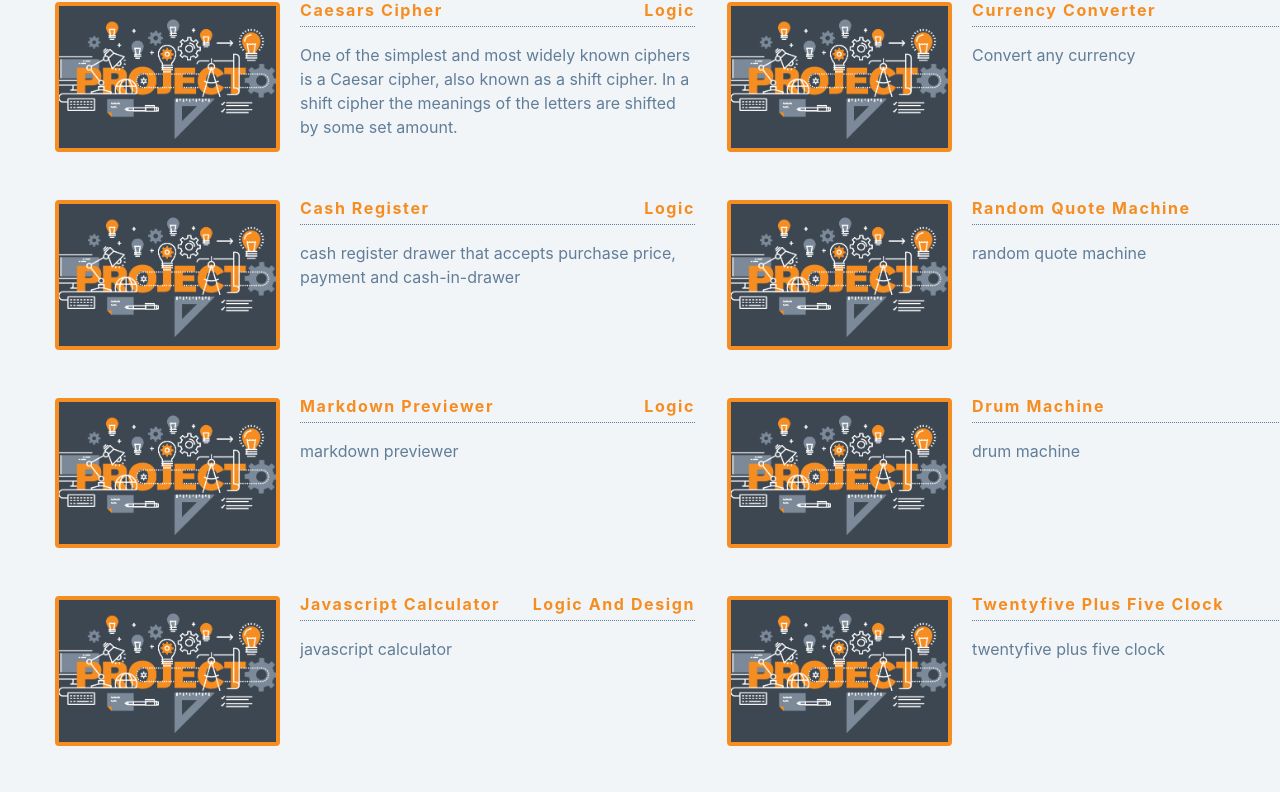
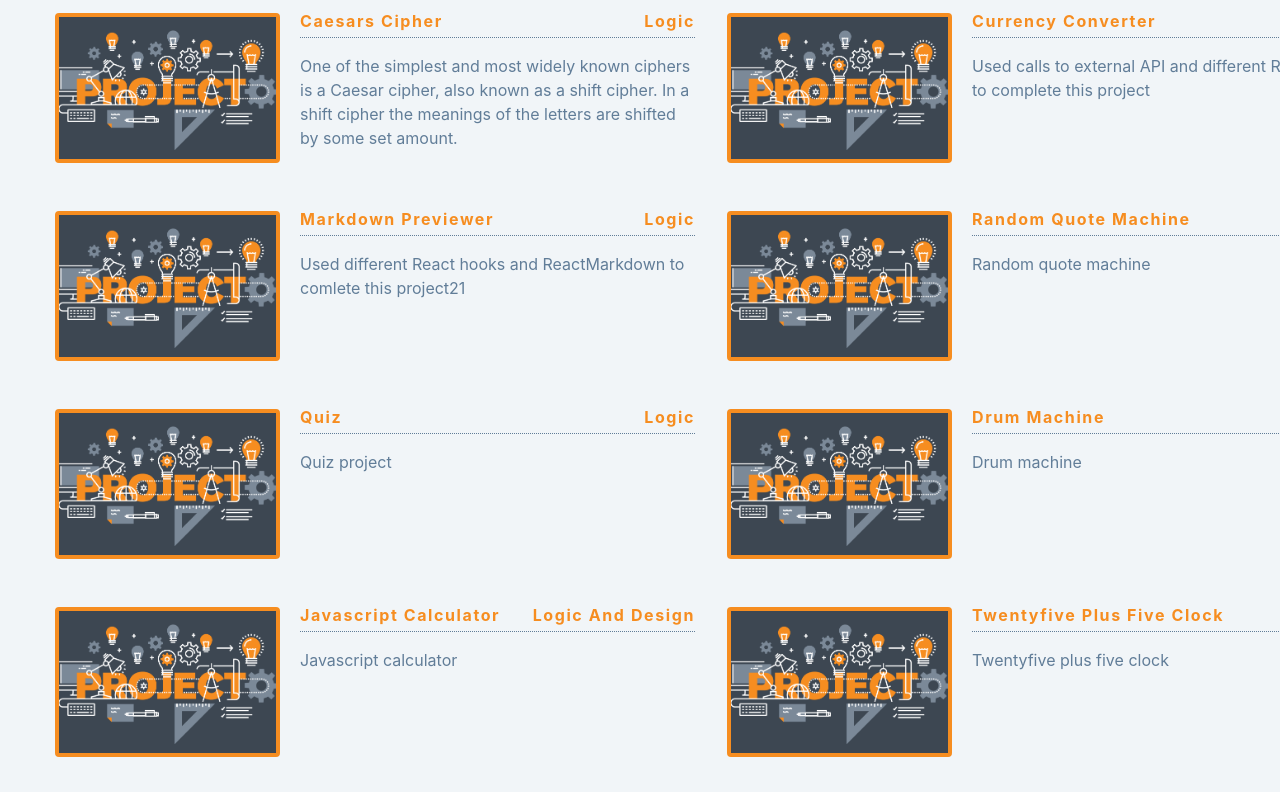
Before and after one commit to RomanDorosh/mini-projects-ReactJS, a React (Create React App) app: page / in a window 1280 px wide. Shown: the part 459-1251 px from the top of the page. Built offline with nearby package versions, Linux system fonts and the light colour scheme; no server answers.

Commit message:
Changes in project list, added some comments

```diff
--- a/src/App.jsx
+++ b/src/App.jsx
@@ -6,7 +6,6 @@ import PalindromeChecker from './pages/PalindromeChecker';
 import RomanNumeralConverter from "./pages/RomanNumeralConverter";
 import CaesarScipher from "./pages/CaesarScipher";
 import CurrencyConverter from "./pages/CurrencyConverter";
-import CashRegister from "./pages/CashRegister";
 import RandomQuoteMachine from "./pages/RandomQuoteMachine";
 import MarkdownPreviewer from "./pages/MarkdownPreviewer";
 import DrumMachine from "./pages/DrumMachine";
@@ -14,6 +13,7 @@ import JavascriptCalculator from "./pages/JavascriptCalculator";
 import TwentyfivePlusFiveClock from "./pages/TwentyfivePlusFiveClock";
 import SurveyForm from "./pages/SurveyForm";
 import ProductLandingPage from "./pages/ProductLandingPage";
+import Quiz from "./pages/Quiz";
 
 function App() {
   return (
@@ -25,7 +25,7 @@ function App() {
         <Route path="/romannumeralconverter" element={<RomanNumeralConverter />} />
         <Route path="/caesarscipher" element={<CaesarScipher />} />
         <Route path="/currencyconverter" element={<CurrencyConverter />} />
-        <Route path="/cashregister" element={<CashRegister />} />
+        <Route path="/quiz" element={<Quiz />} />
         <Route path="/randomquotemachine" element={<RandomQuoteMachine />} />
         <Route path="/markdownpreviewer" element={<MarkdownPreviewer />} />
         <Route path="/drummachine" element={<DrumMachine />} />
--- a/src/assets/data/projects.js
+++ b/src/assets/data/projects.js
@@ -4,7 +4,7 @@ const projects = [
     {
         id: 1,
         title: 'palindrome checker',
-        desc: "A palindrome is a word or sentence that's spelled the same way both forward and backward, ignoring punctuation, case, and spacing.",
+        desc: "A palindrome is a word or sentence that's spelled the same way both forward and backward, ignoring punctuation, case, and spacing. Used useEffect, useState, useRef React hooks and regular expression for complete this project",
         category: 'logic',
         img: image_project_01,
     },
@@ -25,63 +25,63 @@ const projects = [
     {
         id: 4,
         title: 'currency converter',
-        desc: 'Convert any currency',
+        desc: 'Used calls to external API and different React hooks to complete this project',
         category: 'logic',
         img: image_project_01,
     },
     {
         id: 5,
-        title: 'cash register',
-        desc: 'cash register drawer that accepts purchase price, payment and cash-in-drawer',
+        title: 'markdown previewer',
+        desc: 'Used different React hooks and ReactMarkdown to comlete this project21',
         category: 'logic',
         img: image_project_01,
     },
     {
         id: 6,
         title: 'random quote machine',
-        desc: 'random quote machine',
+        desc: 'Random quote machine',
         category: 'logic',
         img: image_project_01,
     },
     {
         id: 7,
-        title: 'markdown previewer',
-        desc: 'markdown previewer',
+        title: 'quiz',
+        desc: 'Quiz project',
         category: 'logic',
         img: image_project_01,
     },
     {
         id: 8,
         title: 'drum machine',
-        desc: 'drum machine',
+        desc: 'Drum machine',
         category: 'logic',
         img: image_project_01,
     },
     {
         id: 9,
         title: 'javascript calculator',
-        desc: 'javascript calculator',
+        desc: 'Javascript calculator',
         category: 'logic and design',
         img: image_project_01,
     },
     {
         id: 10,
         title: 'twentyfive plus five clock',
-        desc: 'twentyfive plus five clock',
+        desc: 'Twentyfive plus five clock',
         category: 'logic',
         img: image_project_01,
     },
     {
         id: 11,
         title: 'survey form',
-        desc: 'survey form',
+        desc: 'Survey form',
         category: 'design',
         img: image_project_01,
     },
     {
         id: 12,
         title: 'product landing page',
-        desc: 'product landing page',
+        desc: 'Product landing page',
         category: 'design',
         img: image_project_01,
     }
--- a/src/components/CurrencyConverter/CurrencyRow.jsx
+++ b/src/components/CurrencyConverter/CurrencyRow.jsx
@@ -8,6 +8,8 @@ const CurrencyRow = props => {
             <input type='number' value={amount} onChange={onChangeAmount}/>
             <select className='exchange-select' value={selectedCurrency} onChange={onChangeCurrency}>
                 {currencyOptions.map(option => (
+
+                    // the API data is an array with two elements, the first one the ISO code and the second one the currency name
                     <option key={option[0]} value={option}>{option[0]} - {option[1]}</option>
                 ))}
             </select>
--- a/src/pages/CurrencyConverter.jsx
+++ b/src/pages/CurrencyConverter.jsx
@@ -15,6 +15,7 @@ const CurrencyConverter = () => {
     const [amountInFromCurrency, setAmountInFromCurrency] = useState(true)
     const [ready, setReady] = useState(false)
 
+    // using simple logic to convert currencies instead of make API calls for every exchange
     let fromAmount, toAmount
     if (amountInFromCurrency) {
         fromAmount = amount
@@ -24,6 +25,7 @@ const CurrencyConverter = () => {
         fromAmount = amount / exchangeRate
     }
 
+    //get all currencies codes
     useEffect(() => {
        fetch(CURRENCY_CODES_URL)
         .then(res => res.json())
@@ -35,15 +37,19 @@ const CurrencyConverter = () => {
             setReady(true)
         })
     }, [])
+
+    // get conversion rate for selected currencies
     useEffect(() => {
         if (ready) {
-            fetch(`https://v6.exchangerate-api.com/v6/${API_KEY}/pair/${fromCurrency[0]}/${toCurrency[0]}/22.00`)
+
+            // the API data is an array with two elements, the first one the ISO code and the second one the currency name, that why we get rate with first element
+            fetch(`https://v6.exchangerate-api.com/v6/${API_KEY}/pair/${fromCurrency[0]}/${toCurrency[0]}`)
             .then(res => res.json())
             .then(data => {
                 setExchangeRate(data.conversion_rate);
             })
         }
-     }, [fromCurrency, toCurrency])
+     }, [fromCurrency, toCurrency, ready])
 
     function handleFromAmountChange(e) {
         setAmount(e.target.value)
--- a/src/pages/PalindromeChecker.jsx
+++ b/src/pages/PalindromeChecker.jsx
@@ -11,6 +11,8 @@ const PalindromeChecker = () => {
     const handleSubmit = (e) => {
         e.preventDefault()
         try {
+
+            // using regular expression to check inserted string
             let myRegex = /[a-z0-9]/ig;
             let arr = string.toLowerCase().match(myRegex);
             let arrRev = string.toLowerCase().match(myRegex).reverse();
--- a/src/pages/CashRegister.jsx
+++ b/src/pages/Quiz.jsx
@@ -1,12 +1,12 @@
 import React from 'react'
 import { Link } from 'react-router-dom'
 
-const CashRegister = () => {
+const Quiz = () => {
     return (
         <main>
             <section className="project section-center">
                 <div className="title">
-                    <h3>Cash Register</h3>
+                    <h3>Quiz</h3>
                     <div className="underline"></div>
                 </div>
                 <h4>This project is currently under development...</h4>
@@ -16,4 +16,4 @@ const CashRegister = () => {
     )
 }
 
-export default CashRegister
+export default Quiz
--- a/src/pages/RomanNumeralConverter.jsx
+++ b/src/pages/RomanNumeralConverter.jsx
@@ -10,11 +10,15 @@ const RomanNumeralConverter = () => {
         e.preventDefault();
 
         try {
+            //array of Roman numbers
             let lookup = { M: 1000, CM: 900, D: 500, CD: 400, C: 100, XC: 90, L: 50, XL: 40, X: 10, IX: 9, V: 5, IV: 4, I: 1 };
             let roman = '', i;
             let num = number;
 
             for (i in lookup) {
+
+                // while inserted number is more than current array element add element's key to a string
+                // and substract value of that element from the number
                 while (num >= lookup[i]) {
                     roman += i;
                     num -= lookup[i];
```
Also changed, not shown: src/pages/CaesarScipher.jsx (+8 -0 lines).
